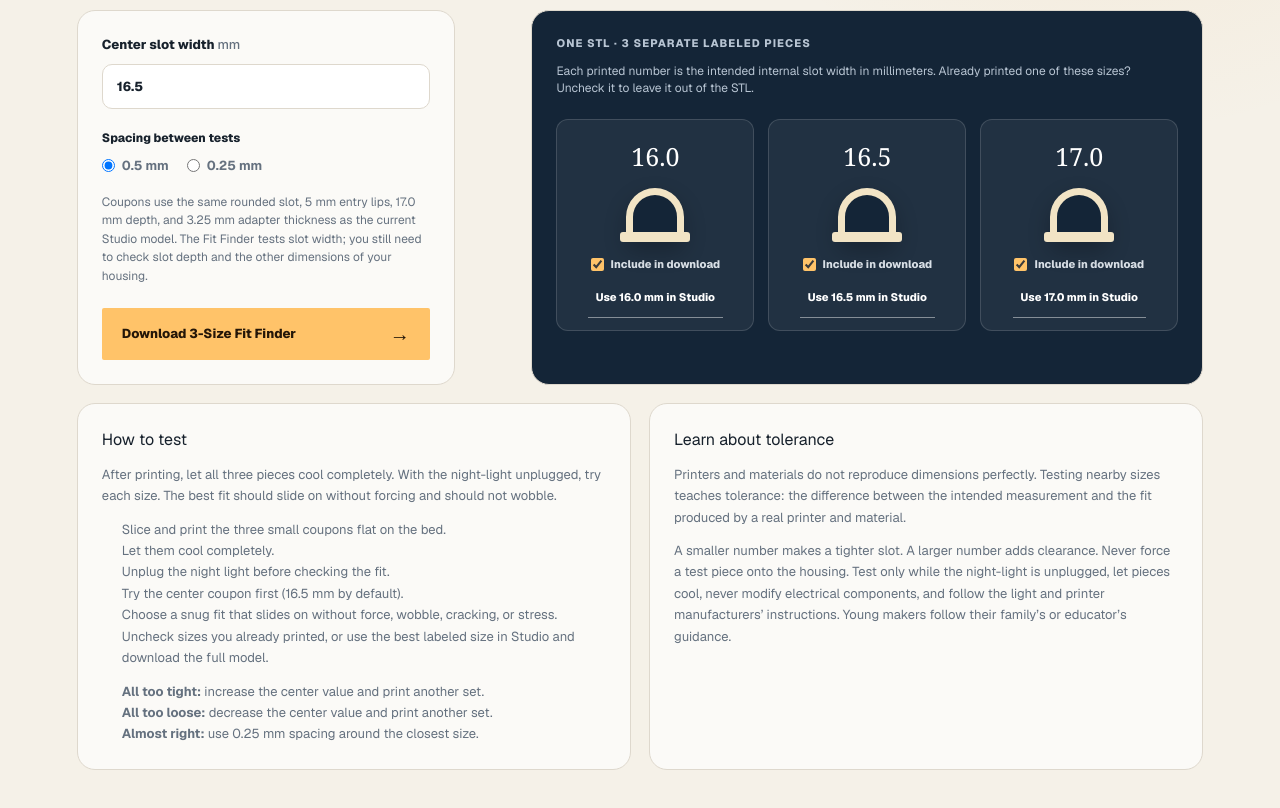
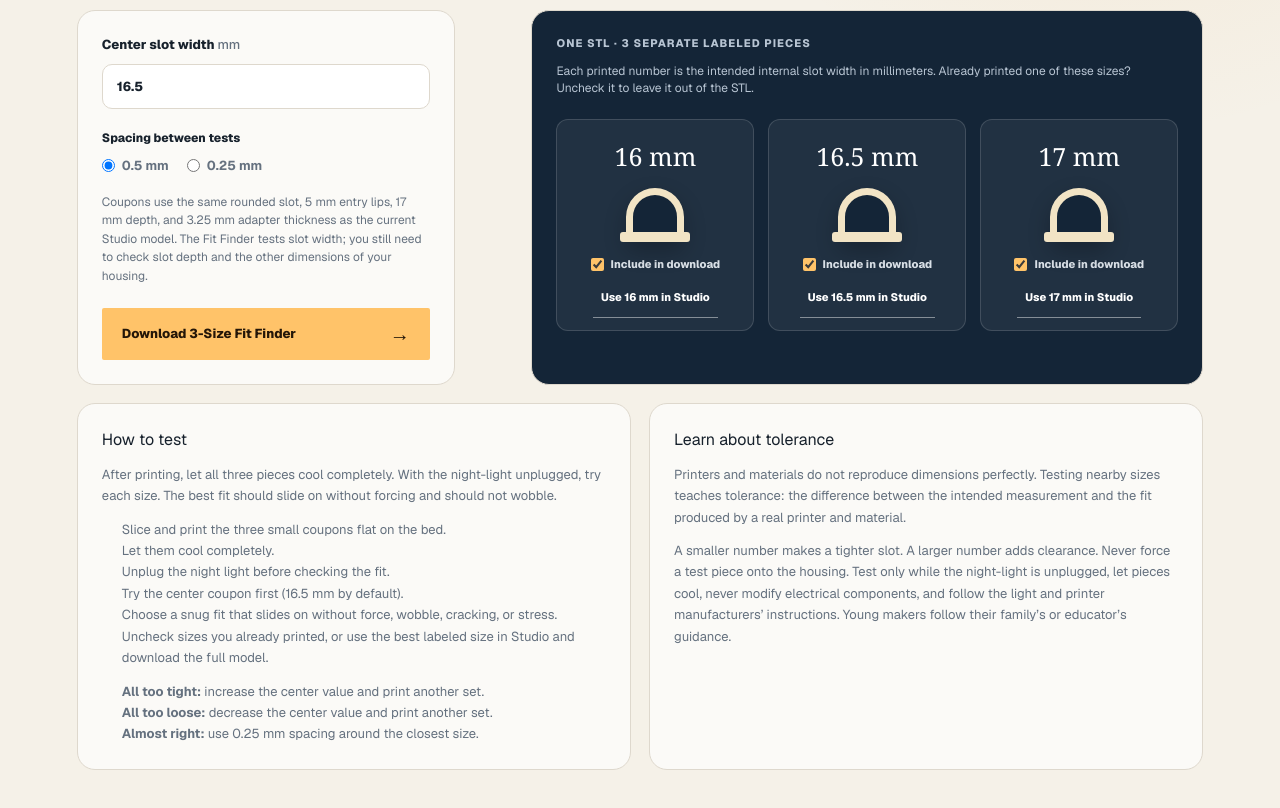
Before and after one commit to prichardsondev/no-dark-nights, a Next.js app: page /studio in a window 1280 px wide. Shown: the part 2840-3648 px from the top of the page. Built offline with nearby package versions, Linux system fonts and the light colour scheme.

Commit message:
Use metric labels on fit coupons

```diff
--- a/app/LithophaneStudio.tsx
+++ b/app/LithophaneStudio.tsx
@@ -227,7 +227,9 @@ function BaseFitLab({
         fitFinderFilename(selectedWidths),
       );
       setStatus(
-        `Fit Finder ready: ${selectedWidths.map(formatSlotWidth).join(", ")} mm.`,
+        `Fit Finder ready: ${selectedWidths
+          .map((width) => `${formatSlotWidth(width)} mm`)
+          .join(", ")}.`,
       );
     } catch {
       setStatus(
@@ -360,7 +362,7 @@ function BaseFitLab({
                 className={`fit-coupon ${includedCoupons[index] ? "" : "excluded"}`}
                 key={width}
               >
-                <span>{formatSlotWidth(width)}</span>
+                <span>{formatSlotWidth(width)} mm</span>
                 <i aria-hidden="true" />
                 <label className="coupon-inclusion">
                   <input
--- a/app/base-fit-geometry.ts
+++ b/app/base-fit-geometry.ts
@@ -42,7 +42,7 @@ function roundHundredth(value: number) {
 }
 
 export function formatSlotWidth(value: number) {
-  return Number.isInteger(value * 10) ? value.toFixed(1) : value.toFixed(2);
+  return value.toFixed(2).replace(/\.?0+$/, "");
 }
 
 export function normalizeFitFinder(
@@ -199,7 +199,7 @@ export function createFitFinderParts(
     const baseGeometry = createFitCouponGeometry(slotWidth, settings);
     baseGeometry.translate(centerX, 0, 0);
     baseGeometry.computeBoundingBox();
-    const label = formatSlotWidth(slotWidth);
+    const label = `${formatSlotWidth(slotWidth)} mm`;
     const labelGeometry = createFlatLabelGeometry({
       text: label,
       fontSize: 5,
```
Also changed, not shown: 2 other files (tests, documents, lock files or other folders).
